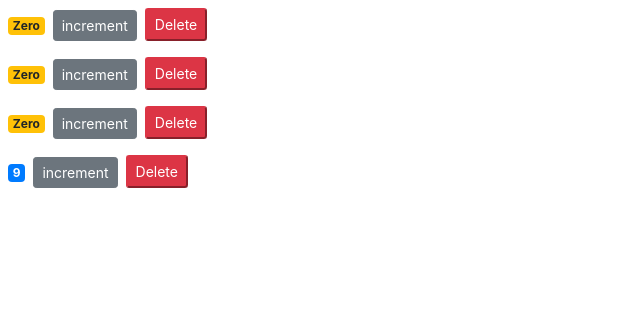
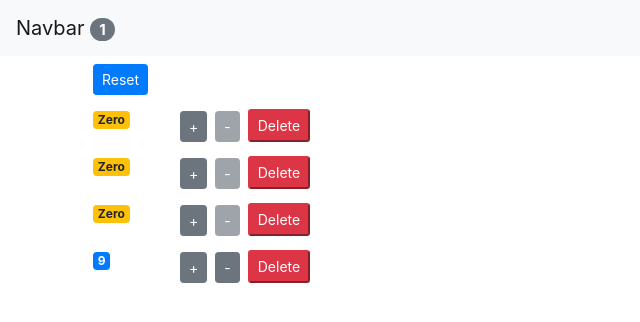
Before and after one commit to ponmalar22/React-counterApp, a React (Create React App) app: page / in a window 1280 px wide. Shown: the top 322 px of the page, without its empty margins (0-640 px from the left). Built offline with nearby package versions, Linux system fonts and the light colour scheme.

Commit message:
added navbar and implemented hooks

```diff
--- a/src/App.js
+++ b/src/App.js
@@ -1,26 +1,80 @@
-import React from 'react';
-import logo from './logo.svg';
+import React , { Component } from 'react';
+import NavBar from './componentss/navbar';
+import Counters from './componentss/counters';
 import './App.css';
 
-function App() {
-  return (
-    <div className="App">
-      <header className="App-header">
-        <img src={logo} className="App-logo" alt="logo" />
-        <p>
-          Edit <code>src/App.js</code> and save to reload.
-        </p>
-        <a
-          className="App-link"
-          href="https://reactjs.org"
-          target="_blank"
-          rel="noopener noreferrer"
-        >
-          Learn React.js
-        </a>
-      </header>
-    </div>
-  );
-}
+class App extends Component{
+
+    //function App() {
+      state = {
+        counters : [
+            {id : 1, value : 0},
+            {id : 2, value : 0},
+            {id : 3, value : 0},
+            {id : 4, value : 9}
+        ]
+     };
+
+     constructor(props) {
+      super(props);
+      console.log("App-constructor");
+     }
+
+     componentDidMount () {
+      console.log('App-mounted');
+     }
+
+     handleIncrement = counter => {
+        const counters = [...this.state.counters];
+        const index = counters.indexOf(counter);
+        counters[index] = {...counter};
+        counters[index].value++;
+        this.setState({ counters });
+     }
+
+     handleDecrement = counter => {
+      const counters = [...this.state.counters];
+      const index = counters.indexOf(counter);
+      counters[index] = {...counter};
+      counters[index].value--;
+      this.setState({ counters });
+   }
+
+     handleReset = () => {
+       const counters = this.state.counters.map( c => {
+            c.value = 0;
+            return c;
+        });
+        this.setState({counters})
+     };
+
+     handleDelete = counterId => {
+
+         const counters = this.state.counters.filter(c => c.id !== counterId);
+         this.setState({ counters });
+     };
+     render() {
+      console.log('App Rendered');
+      return (
+        <React.Fragment>
+        <NavBar totalCounters={this.state.counters.filter(c => c.value > 0).length}/>
+        <main className='container'>
+         <Counters
+         counters= {this.state.counters}
+         onReset= {this.handleReset}
+         onIncrement= {this.handleIncrement}
+         onDecrement= {this.handleDecrement}
+         onDelete= {this.handleDelete}
+         />
+        </main>
+
+
+        </React.Fragment>
+       );
+    }
+
+  }
+
+//}
 
 export default App;
--- a/src/componentss/counter.jsx
+++ b/src/componentss/counter.jsx
@@ -1,21 +1,33 @@
 import React, { Component } from 'react';
 class Counter extends Component {
-   state = {
-       value : this.props.value
-   };
 
-   handleEvent = () => {
-
-       this.setState({value : this.state.value + 1});
-   };
+    componentDidUpdate(prevProps,prevState) {
+        console.log("prevProps",prevProps);
+        console.log('prevState',prevState);
+    }
+  componentWillUnmount() {
+    console.log('counter -unmount');
+  }
     render() {
+        console.log('counter rendered')
 
         return (
-         <div>
+         <div className='row'>
+            <div className="col-1">
             <span className={this.getBadgeClasses()}>{this.formatCount()}</span>
-            <button onClick = {this.handleEvent} className="btn btn-secondary btn-sm">
-                increment</button>
-            <button onClick={this.props.onDelete} className="btn-danger btn-sm m-2">Delete</button>
+            </div>
+            <div className="col">
+            <button onClick = {() => this.props.onIncrement(this.props.counter)}
+            className="btn btn-secondary btn-sm">
+                +</button>
+            <button onClick = {() => this.props.onDecrement(this.props.counter)}
+            className="btn btn-secondary btn-sm m-2"
+            disabled={this.props.counter.value === 0 ? "disabled" : ""}>
+                -</button>
+            <button onClick={() => this.props.onDelete(this.props.counter.id)}
+            className="btn-danger btn-sm">Delete</button>
+            </div>
+
 
         </div>
         );
@@ -23,13 +35,13 @@
 
     getBadgeClasses() {
         let badgeClasses = "badge m-2 badge-";
-        badgeClasses += (this.state.value) === 0 ? "warning" : "primary";
+        badgeClasses += (this.props.counter.value) === 0 ? "warning" : "primary";
         return badgeClasses;
     }
 
     formatCount () {
 
-        const {value: count} = this.state;
+        const {value: count} = this.props.counter;
         return count === 0 ? 'Zero' : count;
     }
 }
--- a/src/componentss/counters.jsx
+++ b/src/componentss/counters.jsx
@@ -2,22 +2,24 @@
 import Counter from './counter';
 
 class Counters  extends Component {
-    state = {
-        counters : [
-            {id : 1, value : 0},
-            {id : 2, value : 0},
-            {id : 3, value : 0},
-            {id : 4, value : 9}
-        ]
-     }
 
-     handleDelete = () => {
-         console.log("Event handeled");
-     }
+
     render() {
+        console.log('counters rendered');
+        const { onReset,onIncrement,onDecrement,counters,onDelete} = this.props;
         return ( <div>
-            {this.state.counters.map(counter =>
-                 <Counter key={counter.id} onDelete={this.handleDelete} value={counter.value} id={counter.id} />)}
+
+            <button
+            onClick={onReset}
+            className="btn btn-primary btn-sm m-2">Reset</button>
+            {counters.map(counter =>
+                 <Counter key={counter.id}
+                 onDelete= {onDelete}
+                 onIncrement= {onIncrement}
+                 onDecrement= {onDecrement}
+                 counter= {counter}
+                 />
+             )}
          </div> );
     }
 }
--- /dev/null
+++ b/src/componentss/navbar.jsx
@@ -0,0 +1,17 @@
+import React from 'react';
+
+ const NavBar = ({totalCounters}) => {
+    console.log('NavBar rendered')
+    return (
+        <nav className="navbar navbar-light bg-light">
+        <a className="navbar-brand" href="#">
+            Navbar{" "}
+            <span className="badge badge-pill badge-secondary">
+                {totalCounters}
+            </span>
+        </a>
+      </nav>
+     );
+ }
+
+export default NavBar;
--- a/src/index.js
+++ b/src/index.js
@@ -1,14 +1,14 @@
 import React from 'react';
 import ReactDOM from 'react-dom';
 import './index.css';
-// import App from './App';
+import App from './App';
 import * as serviceWorker from './serviceWorker';
 import 'bootstrap/dist/css/bootstrap.css';
-import Counters from './componentss/counters';
+
 
 ReactDOM.render(
   <React.StrictMode>
-    <Counters />
+    <App />
   </React.StrictMode>,
   document.getElementById('root')
 );
```
